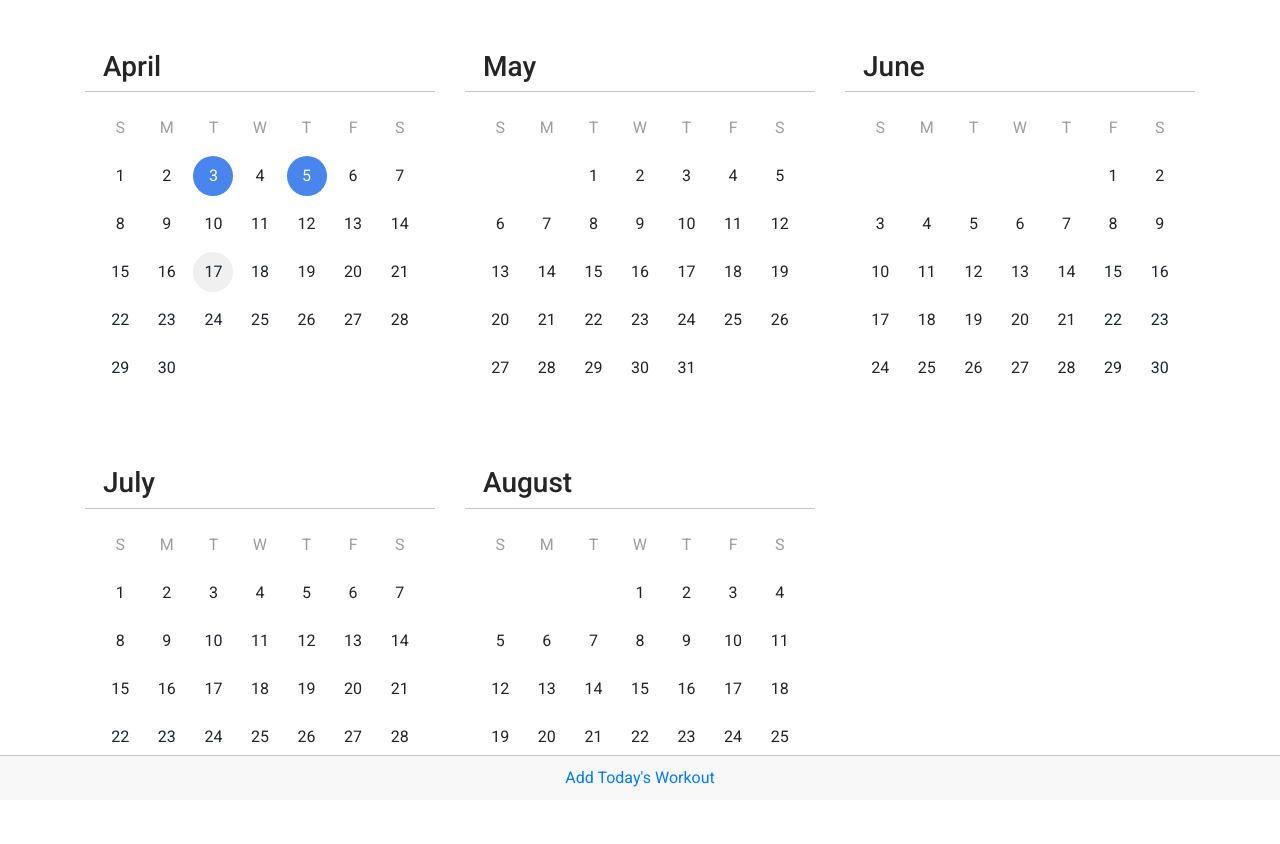
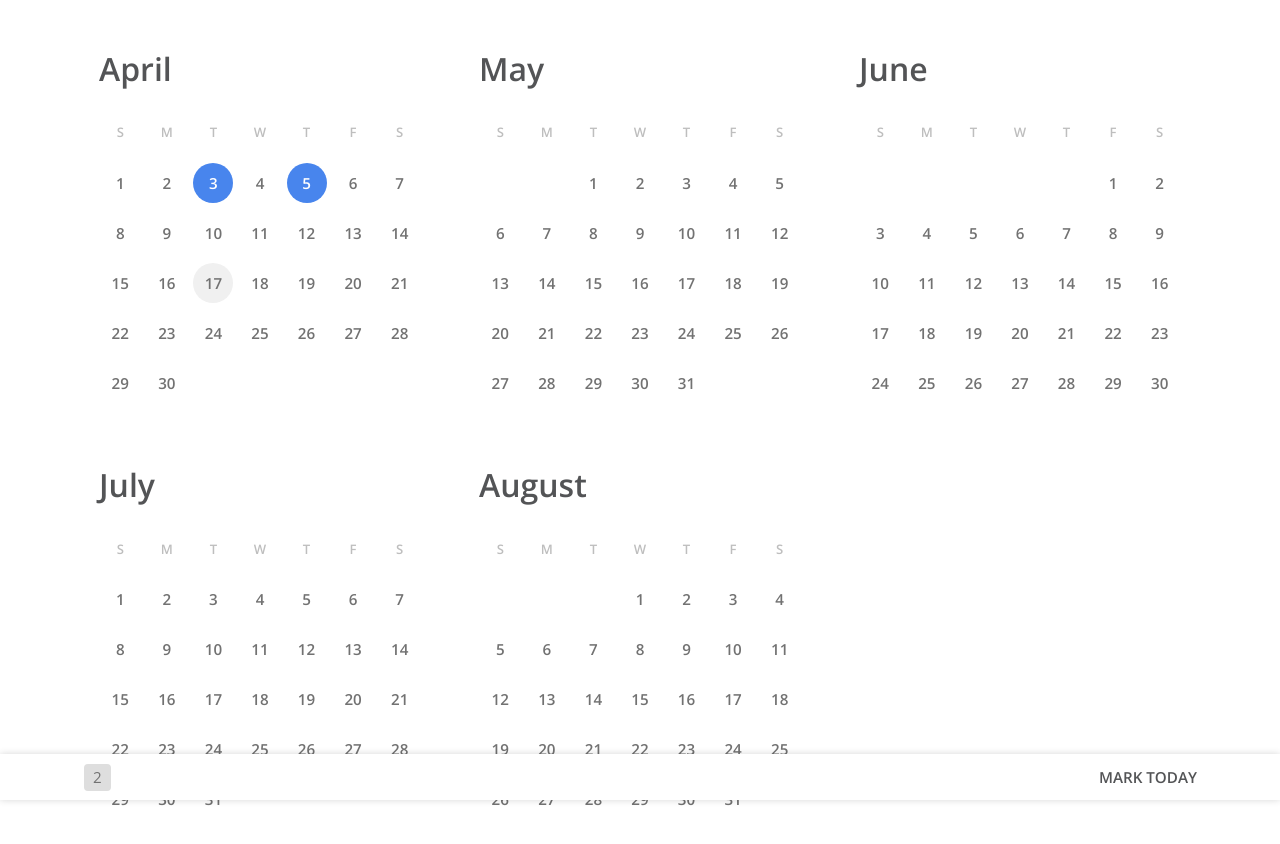
Before and after one commit to gauravtamhan/old-calendar, a plain HTML site: page index.html in a window 1280 px wide. Drawn offline with nearby package versions, Linux system fonts and the light colour scheme.

Commit message:
Added new look plus counter

```diff
--- a/css/main.css
+++ b/css/main.css
@@ -1,6 +1,7 @@
 
 body {
-    font-family: 'Roboto', sans-serif;
+    /* font-family: 'Roboto', sans-serif; */
+    font-family: 'Open Sans', sans-serif;
 }
 
 .container {
@@ -75,6 +76,23 @@ table td span {
     text-align: center;
 }
 
+.action-bar-box {
+    width:100%;
+    max-width: 1140px;
+    margin: 0 auto;
+    display: flex;
+    justify-content: space-between;
+    align-items: center;
+}
+
+.action-bar-box > span {
+    display: inline-block;
+    padding: 2px 9px;
+    background-color: rgba(222, 222, 222, 1);
+    border-radius: 4px;
+    margin-left: 14px;
+}
+
 .btn-link:hover, .btn-link.focus, .btn-link:focus {
     text-decoration: none;
     color: #007bff;
--- /dev/null
+++ b/css/simple.css
@@ -0,0 +1,54 @@
+
+body {
+    font-family: 'Open Sans', sans-serif;
+    color: rgb(114,114,114);
+    font-size: .95rem;
+}
+
+.cal .body {
+    font-weight: 600;
+}
+
+.cal .header {
+    padding: 8px 14px;
+    /* color:#252525; */
+    border-bottom: initial;
+}
+
+.cal .header > h3 {
+    font-size: 2.0rem;
+    color: rgb(83,84,86);
+    font-weight: 600;
+}
+
+table .weekdays {
+    color: rgb(190,190,190);
+    /* font-weight: 600; */
+    font-size: .82rem;
+}
+
+table td {
+    height: 50px;
+}
+
+table td span {
+    padding: 9px 8px;
+}
+
+.action-bar {
+    box-shadow: 0 0 7px 0 rgba(0,0,0,0.16);
+    background-color: #fff;
+    border-top: initial;
+    text-align: right;
+}
+
+.btn {
+    text-transform: uppercase;
+    padding: .45rem .75rem;
+    font-size: .95rem;
+    font-weight: 600;
+}
+
+.btn, .btn-link:hover, .btn-link.focus, .btn-link:focus {
+    color: rgb(83,84,86);
+}
--- a/index.html
+++ b/index.html
@@ -15,8 +15,9 @@
 
     <!-- Bootstrap CSS -->
     <link rel="stylesheet" href="https://stackpath.bootstrapcdn.com/bootstrap/4.1.0/css/bootstrap.min.css" integrity="sha384-9gVQ4dYFwwWSjIDZnLEWnxCjeSWFphJiwGPXr1jddIhOegiu1FwO5qRGvFXOdJZ4" crossorigin="anonymous">
-    <link href="https://fonts.googleapis.com/css?family=Roboto:400,500" rel="stylesheet">
+    <link href="https://fonts.googleapis.com/css?family=Open+Sans:400,600|Roboto:400,500" rel="stylesheet">
     <link rel="stylesheet" href="css/main.css">
+    <link rel="stylesheet" href="css/simple.css">
 
     <title>Calendar</title>
   </head>
@@ -27,7 +28,10 @@
     </div>
 
     <div class="action-bar">
-      <button type="button" id="btn" class="btn btn-link">Add Today's Workout</button>
+      <div class="action-bar-box">
+        <span id="count"></span>
+        <button type="button" id="btn" class="btn btn-link">Mark Today</button>
+      </div>
     </div>
 
     <!-- Optional JavaScript -->
--- a/js/main.js
+++ b/js/main.js
@@ -7,10 +7,13 @@ $(document).ready(function () {
     displayCalendar(6, 2018);
     displayCalendar(7, 2018);
 
+    getCount();
+
     $('#btn').click(function() {
         var clicked = $('.active').hasClass("marked");
         if (!clicked) {
             $('.active').addClass("marked");
+            getCount();
             let data = JSON.parse(localStorage.marked);
             data.push({
                 'month': new Date().getMonth(),
@@ -28,3 +31,8 @@ function displayCalendar(m, y) {
 
     $('#main').append(cal.getHTML());
 }
+
+function getCount() {
+    var count = $(".marked").length;
+    $("#count").html(count);
+}
```
